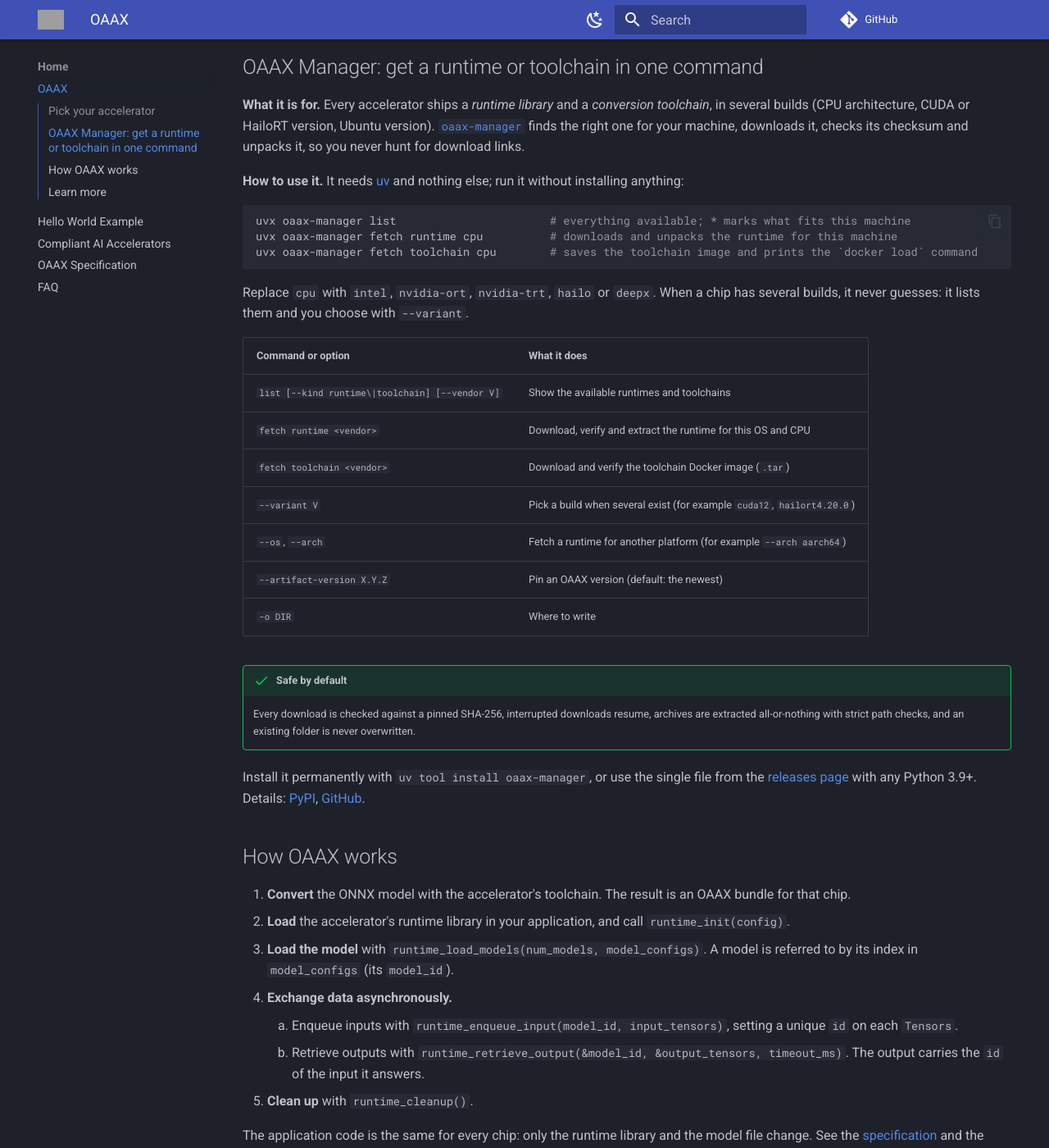
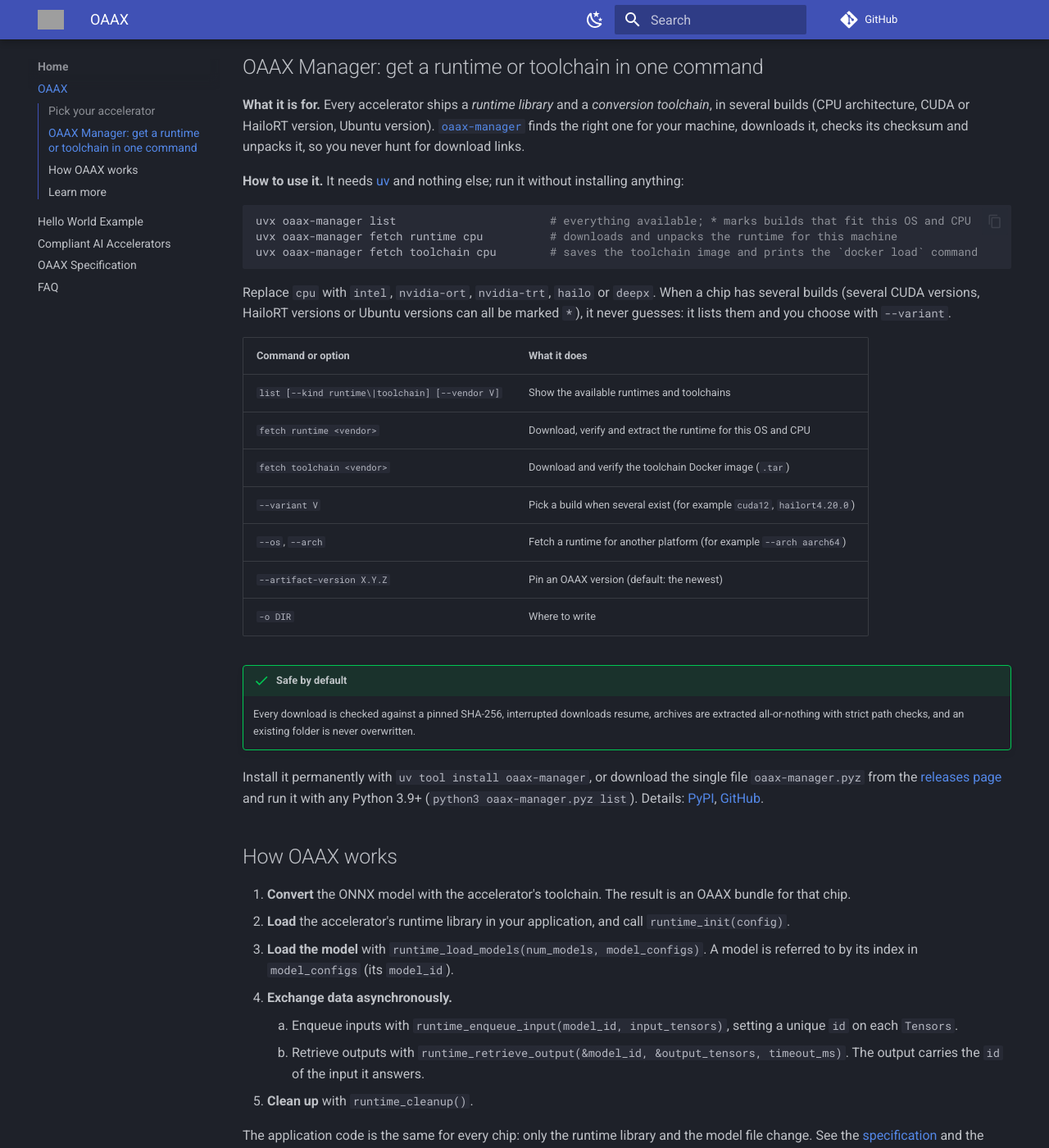
Before and after one commit to OAAX-standard/OAAX, an MkDocs documentation site: the page built from docs/index.md, in a window 1280 px wide and 1400 px high, scrolled down 1397 px. Shown: the whole window at 82% size. Built offline with MkDocs 1.6.1 and Material for MkDocs 9.7.7, drawn with Linux system fonts in a browser that asks for light colours; comment, search, counter and statistics services are not loaded; grey boxes are pictures that could not be loaded.

Commit message:
docs: home page shows how to run the .pyz and explains the * marker
Co-Authored-By: Claude Sonnet 5.5 <noreply@anthropic.com>
Claude-Session: https://claude.ai/code/session_01M2u3w5YV2HbmweduNp4Xok
Signed-off-by: Ayoub Assis <79724149+ayoubassis@users.noreply.github.com>

````diff
--- a/docs/index.md
+++ b/docs/index.md
@@ -71,12 +71,12 @@ See the [full list of compliant hardware](Compliant%20XPU.md).
 **How to use it.** It needs [uv](https://docs.astral.sh/uv/getting-started/installation/) and nothing else; run it without installing anything:
 
 ```bash
-uvx oaax-manager list                       # everything available; * marks what fits this machine
+uvx oaax-manager list                       # everything available; * marks builds that fit this OS and CPU
 uvx oaax-manager fetch runtime cpu          # downloads and unpacks the runtime for this machine
 uvx oaax-manager fetch toolchain cpu        # saves the toolchain image and prints the `docker load` command
 ```
 
-Replace `cpu` with `intel`, `nvidia-ort`, `nvidia-trt`, `hailo` or `deepx`. When a chip has several builds, it never guesses: it lists them and you choose with `--variant`.
+Replace `cpu` with `intel`, `nvidia-ort`, `nvidia-trt`, `hailo` or `deepx`. When a chip has several builds (several CUDA versions, HailoRT versions or Ubuntu versions can all be marked `*`), it never guesses: it lists them and you choose with `--variant`.
 
 | Command or option | What it does |
 | ----------------- | ------------ |
@@ -91,7 +91,7 @@ Replace `cpu` with `intel`, `nvidia-ort`, `nvidia-trt`, `hailo` or `deepx`. When
 !!! success "Safe by default"
     Every download is checked against a pinned SHA-256, interrupted downloads resume, archives are extracted all-or-nothing with strict path checks, and an existing folder is never overwritten.
 
-Install it permanently with `uv tool install oaax-manager`, or use the single file from the [releases page](https://github.com/OAAX-standard/oaax-manager/releases) with any Python 3.9+. Details: [PyPI](https://pypi.org/project/oaax-manager/), [GitHub](https://github.com/OAAX-standard/oaax-manager).
+Install it permanently with `uv tool install oaax-manager`, or download the single file `oaax-manager.pyz` from the [releases page](https://github.com/OAAX-standard/oaax-manager/releases) and run it with any Python 3.9+ (`python3 oaax-manager.pyz list`). Details: [PyPI](https://pypi.org/project/oaax-manager/), [GitHub](https://github.com/OAAX-standard/oaax-manager).
 
 ## How OAAX works
 
````
